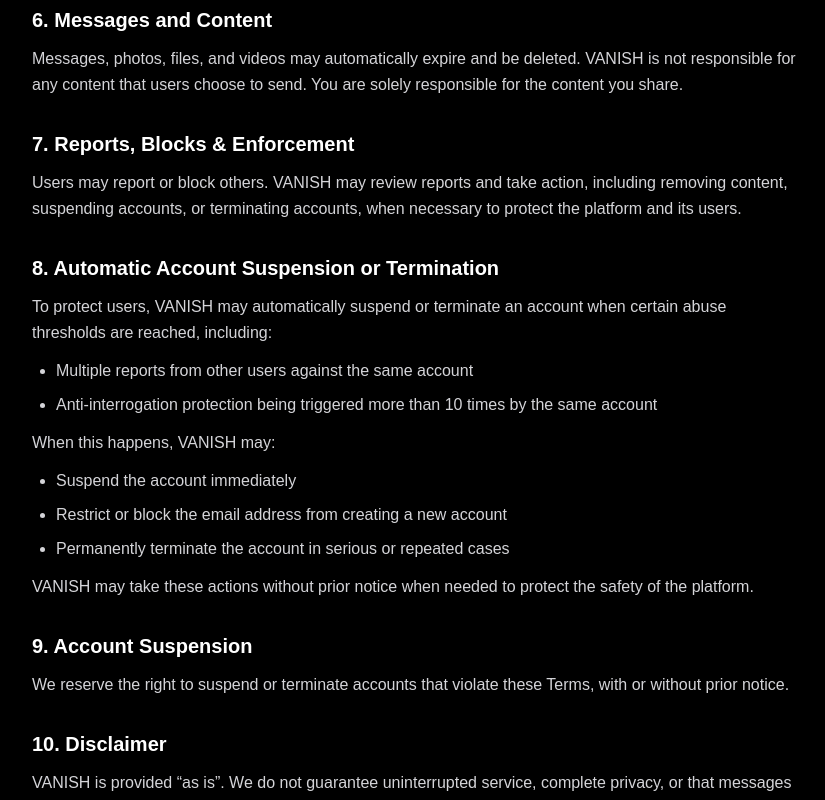
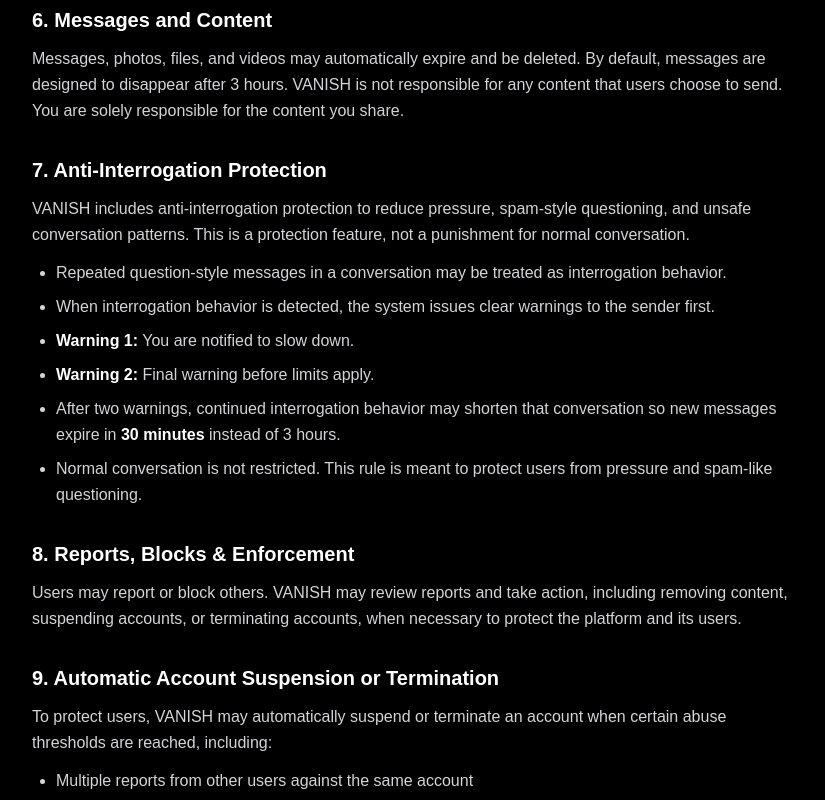
Before and after one commit to Ace-Spades0/Vanish, a Next.js app: page /terms in a window 1280 px wide. Shown: the part 1080-1880 px from the top of the page, without its empty margins (224-1049 px from the left). Built offline with nearby package versions, Linux system fonts and the light colour scheme.

Commit message:
Soft anti-interrogation + terms enforcement

```diff
--- a/app/chat/[username]/page.tsx
+++ b/app/chat/[username]/page.tsx
@@ -21,6 +21,8 @@
   const [blocked, setBlocked] = useState(false)
   const [modal, setModal] = useState<'clear' | 'block' | 'report' | null>(null)
   const [reportReason, setReportReason] = useState('')
+  const [warningLevel, setWarningLevel] = useState(0)
+  const [warningText, setWarningText] = useState('')
   const messagesEndRef = useRef<HTMLDivElement>(null)
   const channelRef = useRef<any>(null)
 
@@ -178,9 +180,27 @@
 
     const isQuestion = content.endsWith('?')
     const totalQuestions = isQuestion ? myQuestions + 1 : myQuestions
-    const triggersAntiInterrogation = totalQuestions >= 6
+    const interrogationDetected = isQuestion && totalQuestions >= 6
 
-    const expiresAt = triggersAntiInterrogation
+    let useShortExpiry = warningLevel >= 2
+
+    if (interrogationDetected) {
+      if (warningLevel < 2) {
+        const nextLevel = warningLevel + 1
+        setWarningLevel(nextLevel)
+        if (nextLevel === 1) {
+          setWarningText('You’re asking a lot of questions. Please slow down.')
+        } else {
+          setWarningText('Final warning: continued questioning may shorten this chat.')
+        }
+        useShortExpiry = false
+      } else {
+        useShortExpiry = true
+        setWarningText('Anti-interrogation limit applied. New messages in this chat expire in 30 minutes.')
+      }
+    }
+
+    const expiresAt = useShortExpiry
       ? new Date(Date.now() + 30 * 60 * 1000).toISOString()
       : new Date(Date.now() + 3 * 60 * 60 * 1000).toISOString()
 
@@ -192,7 +212,7 @@
       expires_at: expiresAt,
     })
 
-    if (triggersAntiInterrogation) {
+    if (useShortExpiry) {
       const { data: profile } = await supabase
         .from('profiles')
         .select('anti_interrogation_count')
@@ -400,6 +420,12 @@
         </div>
       </div>
 
+      {warningText && (
+        <div className="bg-yellow-500/15 border-b border-yellow-600/40 px-3 py-2 text-xs text-yellow-200 text-center">
+          {warningText}
+        </div>
+      )}
+
       {/* Messages */}
       <div className="flex-1 overflow-y-auto px-3 py-2 space-y-2">
         {messages.length === 0 ? (
--- a/app/page.tsx
+++ b/app/page.tsx
@@ -84,7 +84,7 @@
             <div className="text-3xl mb-3">🛡️</div>
             <h3 className="font-semibold mb-2">Anti-Interrogation</h3>
             <p className="text-zinc-400 text-sm">
-              Too many questions? Chat expires early.
+              Protects conversations from pressure and spam. Fair warnings before any limits apply.
             </p>
           </div>
 
@@ -97,7 +97,6 @@
           </div>
         </div>
 
-        {/* Terms & Privacy links */}
         <div className="mt-16 flex items-center gap-4 text-sm text-zinc-500">
           <button
             onClick={() => router.push('/terms')}
--- a/app/terms/page.tsx
+++ b/app/terms/page.tsx
@@ -71,13 +71,50 @@
             <h2 className="text-xl font-semibold text-white mb-3">6. Messages and Content</h2>
             <p>
               Messages, photos, files, and videos may automatically expire and be deleted.
-              VANISH is not responsible for any content that users choose to send. You are
-              solely responsible for the content you share.
+              By default, messages are designed to disappear after 3 hours. VANISH is not
+              responsible for any content that users choose to send. You are solely
+              responsible for the content you share.
             </p>
           </section>
 
           <section>
-            <h2 className="text-xl font-semibold text-white mb-3">7. Reports, Blocks & Enforcement</h2>
+            <h2 className="text-xl font-semibold text-white mb-3">7. Anti-Interrogation Protection</h2>
+            <p className="mb-3">
+              VANISH includes anti-interrogation protection to reduce pressure, spam-style
+              questioning, and unsafe conversation patterns. This is a protection feature,
+              not a punishment for normal conversation.
+            </p>
+            <ul className="list-disc pl-6 space-y-2 mb-3">
+              <li>
+                Repeated question-style messages in a conversation may be treated as
+                interrogation behavior.
+              </li>
+              <li>
+                When interrogation behavior is detected, the system issues clear warnings to
+                the sender first.
+              </li>
+              <li>
+                <strong className="text-white">Warning 1:</strong> You are notified to slow
+                down.
+              </li>
+              <li>
+                <strong className="text-white">Warning 2:</strong> Final warning before limits
+                apply.
+              </li>
+              <li>
+                After two warnings, continued interrogation behavior may shorten that
+                conversation so new messages expire in{' '}
+                <strong className="text-white">30 minutes</strong> instead of 3 hours.
+              </li>
+              <li>
+                Normal conversation is not restricted. This rule is meant to protect users
+                from pressure and spam-like questioning.
+              </li>
+            </ul>
+          </section>
+
+          <section>
+            <h2 className="text-xl font-semibold text-white mb-3">8. Reports, Blocks & Enforcement</h2>
             <p>
               Users may report or block others. VANISH may review reports and take action,
               including removing content, suspending accounts, or terminating accounts, when
@@ -86,14 +123,17 @@
           </section>
 
           <section>
-            <h2 className="text-xl font-semibold text-white mb-3">8. Automatic Account Suspension or Termination</h2>
+            <h2 className="text-xl font-semibold text-white mb-3">9. Automatic Account Suspension or Termination</h2>
             <p className="mb-3">
               To protect users, VANISH may automatically suspend or terminate an account when
               certain abuse thresholds are reached, including:
             </p>
             <ul className="list-disc pl-6 space-y-2 mb-3">
               <li>Multiple reports from other users against the same account</li>
-              <li>Anti-interrogation protection being triggered more than 10 times by the same account</li>
+              <li>
+                Anti-interrogation protection being triggered more than 10 times by the same
+                account
+              </li>
             </ul>
             <p className="mb-3">When this happens, VANISH may:</p>
             <ul className="list-disc pl-6 space-y-2 mb-3">
@@ -108,7 +148,7 @@
           </section>
 
           <section>
-            <h2 className="text-xl font-semibold text-white mb-3">9. Account Suspension</h2>
+            <h2 className="text-xl font-semibold text-white mb-3">10. Account Suspension</h2>
             <p>
               We reserve the right to suspend or terminate accounts that violate these Terms,
               with or without prior notice.
@@ -116,7 +156,7 @@
           </section>
 
           <section>
-            <h2 className="text-xl font-semibold text-white mb-3">10. Disclaimer</h2>
+            <h2 className="text-xl font-semibold text-white mb-3">11. Disclaimer</h2>
             <p>
               VANISH is provided “as is”. We do not guarantee uninterrupted service, complete
               privacy, or that messages will always disappear exactly as expected. Use the
@@ -125,7 +165,7 @@
           </section>
 
           <section>
-            <h2 className="text-xl font-semibold text-white mb-3">11. Limitation of Liability</h2>
+            <h2 className="text-xl font-semibold text-white mb-3">12. Limitation of Liability</h2>
             <p>
               To the maximum extent permitted by law, VANISH and its operators shall not be
               liable for any damages arising from your use of the service.
@@ -133,7 +173,7 @@
           </section>
 
           <section>
-            <h2 className="text-xl font-semibold text-white mb-3">12. Changes to These Terms</h2>
+            <h2 className="text-xl font-semibold text-white mb-3">13. Changes to These Terms</h2>
             <p>
               We may update these Terms from time to time. Continued use of VANISH after
               changes means you accept the updated Terms.
@@ -141,7 +181,7 @@
           </section>
 
           <section>
-            <h2 className="text-xl font-semibold text-white mb-3">13. Contact</h2>
+            <h2 className="text-xl font-semibold text-white mb-3">14. Contact</h2>
             <p>
               For questions about these Terms, contact us through the platform support channels.
             </p>
```
Also changed, not shown: app/auth/page.tsx (+39 -36 lines).
